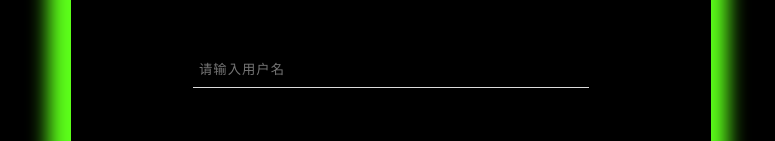
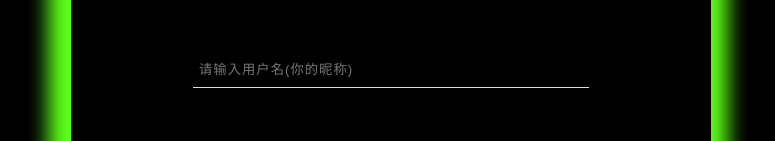
Before and after one commit to HITPC/chat-room---front-end, a Vue app: page /login in a window 1280 px wide. Shown: the part 253-394 px from the top of the page, without its empty margins (249-1024 px from the left). Built offline with nearby package versions, Linux system fonts and the light colour scheme.

Commit message:
小修改

```diff
--- a/src/view/login/index.vue
+++ b/src/view/login/index.vue
@@ -2,14 +2,14 @@
   <div class="login-container" ref="container">
     <div class="login-input-container" ref="login">
       <h1 class="login-title">登录</h1>
-      <input type="text" v-model="username" placeholder="请输入用户名" class="input-underline-darkBG"/>
+      <input type="text" v-model="username" placeholder="请输入用户名(你的昵称)" class="input-underline-darkBG"/>
       <input type="password" v-model="password" placeholder="请输入密码" class="input-underline-darkBG"/>
       <button class="button-empty-large-dark" @click="doLogin">登录</button>
       <button class="button-empty-large-dark" @click="reverse('register')">去注册?</button>
     </div>
     <div class="login-input-container hide" ref="register">
       <h1 class="login-title">注册</h1>
-      <input type="text" v-model="registerUsername" placeholder="请输入用户名" class="input-underline-darkBG"/>
+      <input type="text" v-model="registerUsername" placeholder="请输入用户名(这以后就是你的昵称了)" class="input-underline-darkBG"/>
       <input type="password" v-model="registerPassword" placeholder="请输入密码" class="input-underline-darkBG"/>
       <input type="password" v-model="repeateRegisterPassword" placeholder="请再次输入密码" class="input-underline-darkBG"/>
       <input type="password" v-model="inviteCode" placeholder="请输入邀请码" class="input-underline-darkBG"/>
```
